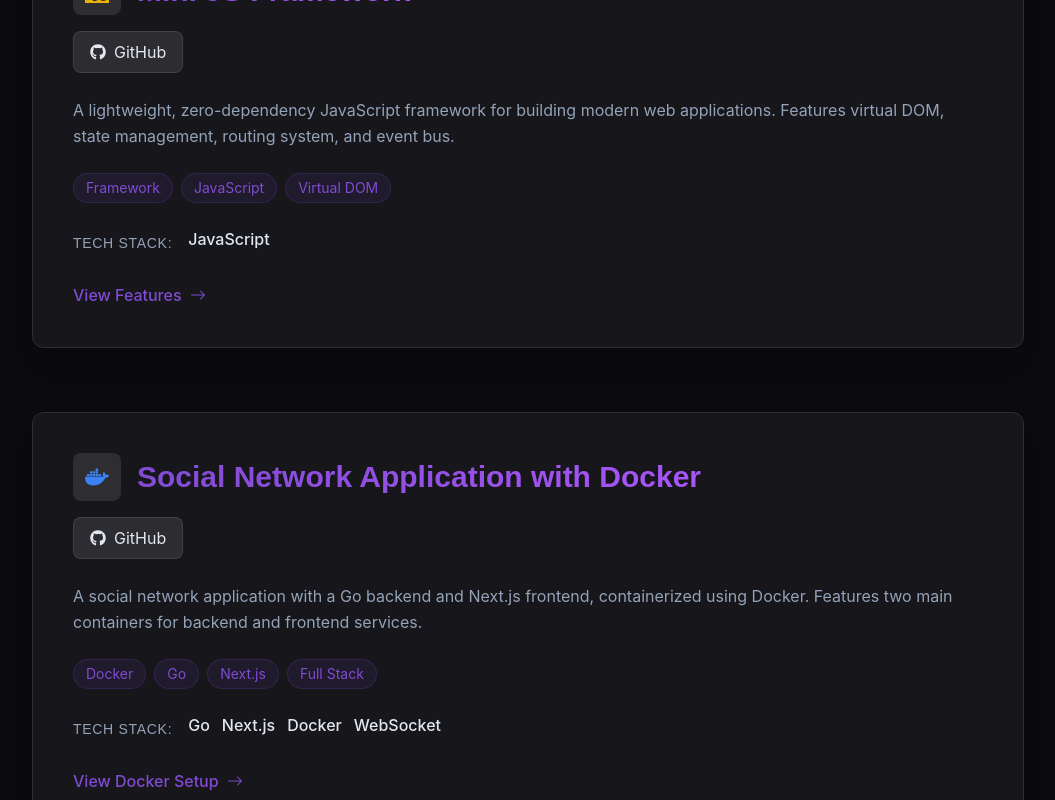
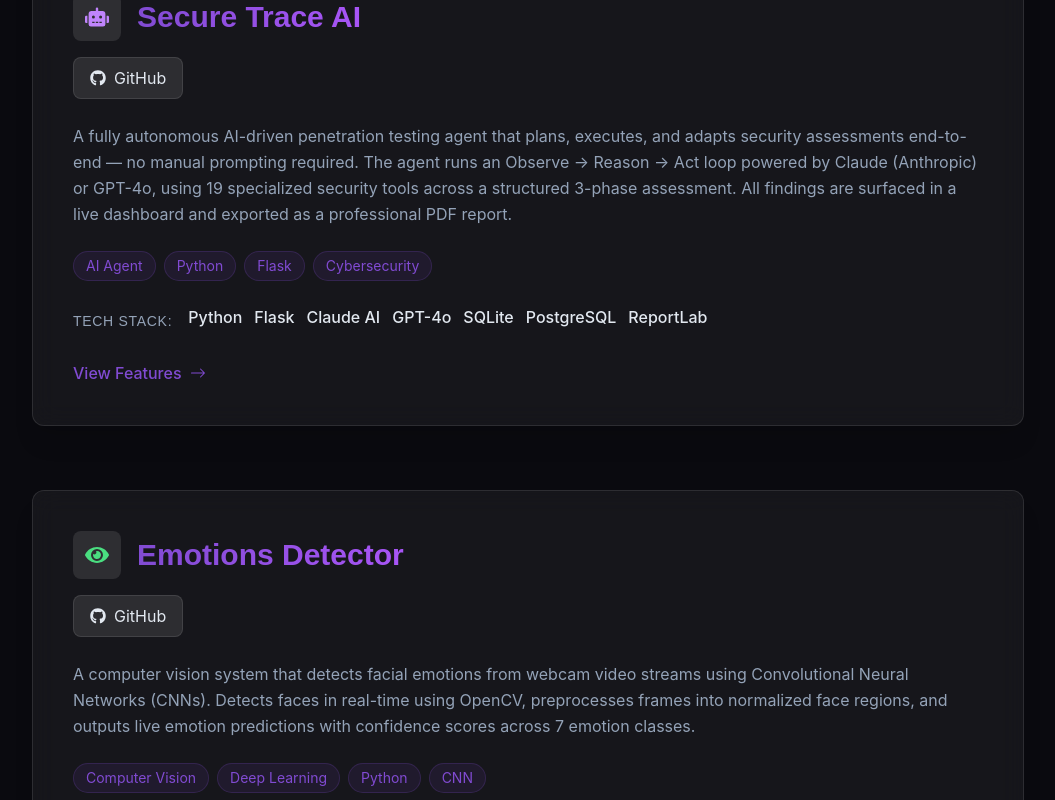
Before and after one commit to wxmohd/my-portfolio, a Next.js app: page /projects in a window 1280 px wide. Shown: the part 840-1640 px from the top of the page, without its empty margins (112-1167 px from the left). Built offline with nearby package versions, Linux system fonts and the light colour scheme.

Commit message:
updating projects field with new ones

```diff
--- a/pages/contact.tsx
+++ b/pages/contact.tsx
@@ -50,7 +50,7 @@ const socialIconVariants = {
 
 export default function ContactSection() {
   return (
-    <div className="px-4 overflow-hidden min-h-[80vh] flex flex-col justify-center py-12">
+    <div className="px-4 overflow-hidden min-h-[80vh] flex flex-col justify-center pt-24 pb-12">
       {/* Background decorative elements */}
       <div className="absolute top-20 right-10 w-64 h-64 bg-gradient-to-br from-primary/10 to-secondary/10 rounded-full blur-3xl -z-10" />
       <div className="absolute bottom-10 left-10 w-72 h-72 bg-gradient-to-tr from-accent/10 to-primary/10 rounded-full blur-3xl -z-10" />
--- a/pages/projects.tsx
+++ b/pages/projects.tsx
@@ -1,51 +1,53 @@
 import { useState } from 'react'
 import { motion, AnimatePresence } from 'framer-motion'
-import { FaGithub, FaExternalLinkAlt, FaGamepad, FaCode, FaDocker, FaServer, FaReact } from 'react-icons/fa'
+import { FaGithub, FaExternalLinkAlt, FaGamepad, FaCode, FaDocker, FaServer, FaReact, FaRobot, FaEye } from 'react-icons/fa'
 import { SiJavascript, SiNextdotjs, SiGo } from 'react-icons/si'
 import { BsArrowRight, BsCodeSlash } from 'react-icons/bs'
 
 const projects = [
   {
-    title: 'PhishSecure',
-    description: 'A web-based application that uses machine learning to detect phishing emails based on email address. Users can paste an email for risk assessment.',
+    title: 'PhishSecure Bahrain',
+    description: 'A full-stack Cyber Threat Intelligence (CTI) platform monitoring phishing threats targeting Bahrain\'s banking, telecom, government, and business sectors. Collects real threat indicators from live public feeds, scores them for Bahrain relevance, and surfaces them through a Next.js dashboard deployed on Vercel with a Flask API backend on Render.',
     link: 'https://github.com/wxmohd/PhishSecure',
-    demoLink: '#',
-    tags: ['Machine Learning', 'Next.js', 'Flask', 'Security'],
+    demoLink: 'https://phishsecure.onrender.com',
+    tags: ['CTI', 'Next.js', 'Flask', 'Cybersecurity'],
     icon: <FaCode className="text-red-500" size={24} />,
-    tech: ['Python', 'Flask', 'Next.js', 'Tailwind CSS', 'scikit-learn'],
+    tech: ['Next.js', 'TypeScript', 'Python', 'Flask', 'SQLAlchemy', 'SQLite', 'Tailwind CSS', 'Framer Motion'],
     features: [
-      { name: 'Email Analysis', description: 'Paste email address for analysis' },
-      { name: 'ML Detection', description: 'Uses trained model to identify phishing vs legitimate emails' },
-      // { name: 'Threat Detection', description: 'Analyzes suspicious links, spoofed domains, urgent language, and dangerous attachments' },
-      { name: 'Risk Assessment', description: 'Provides verdict, confidence score, and key security flags' }
+      { name: 'Live Threat Collection', description: 'Pulls real indicators from URLhaus, PhishTank, AbuseIPDB, Censys, and AlienVault OTX via async multi-source collection' },
+      { name: 'Bahrain Relevance Scoring', description: 'Scores each indicator (0–100) based on Bahrain brand keywords, .bh TLD, sector detection, and Arabic/English keyword matching' },
+      { name: 'CTI Dashboard', description: 'Polls live stats every 30s — total indicators, high-threat count, daily trend chart, sector breakdown, and recent threat cards' },
+      { name: 'Domain Analysis', description: 'Manual domain lookup with heuristic threat scoring, brand impersonation detection, and recommended action' }
     ]
   },
   {
-    title: 'Mini JS Framework',
-    description: 'A lightweight, zero-dependency JavaScript framework for building modern web applications. Features virtual DOM, state management, routing system, and event bus.',
-    link: 'https://github.com/wxmohd/mini-framework',
+    title: 'Secure Trace AI',
+    description: 'A fully autonomous AI-driven penetration testing agent that plans, executes, and adapts security assessments end-to-end — no manual prompting required. The agent runs an Observe → Reason → Act loop powered by Claude (Anthropic) or GPT-4o, using 19 specialized security tools across a structured 3-phase assessment. All findings are surfaced in a live dashboard and exported as a professional PDF report.',
+    link: '#',
     demoLink: '#',
-    tags: ['Framework', 'JavaScript', 'Virtual DOM'],
-    icon: <SiJavascript className="text-yellow-500" size={24} />,
-    tech: ['JavaScript'],
+    tags: ['AI Agent', 'Python', 'Flask', 'Cybersecurity'],
+    icon: <FaRobot className="text-purple-400" size={24} />,
+    tech: ['Python', 'Flask', 'Claude AI', 'GPT-4o', 'SQLite', 'PostgreSQL', 'ReportLab'],
     features: [
-      { name: 'Virtual DOM', description: 'Efficient DOM manipulation without direct browser interactions' },
-      { name: 'State Management', description: 'Centralized application state with reactive updates' },
-      { name: 'Routing System', description: 'Simple hash-based routing for single-page applications' },
-      { name: 'Event Bus', description: 'Custom event handling for component communication' }
+      { name: 'Autonomous Agent', description: 'Observe → Reason → Act loop with full LLM reasoning trace — no manual prompting required' },
+      { name: '19 Security Tools', description: 'XSS, SQLi, CORS, IDOR, header analysis, directory listing, open redirect, path traversal, and more' },
+      { name: 'Live Dashboard', description: 'Real-time scan progress via WebSocket, severity charts, and findings table' },
+      { name: 'PDF Reports', description: 'Professional branded reports with cover page, findings, evidence, remediation, and agent trace' }
     ]
   },
   {
-    title: 'Social Network Application with Docker',
-    description: 'A social network application with a Go backend and Next.js frontend, containerized using Docker. Features two main containers for backend and frontend services.',
-    link: 'https://github.com/wxmohd/social-network',
+    title: 'Emotions Detector',
+    description: 'A computer vision system that detects facial emotions from webcam video streams using Convolutional Neural Networks (CNNs). Detects faces in real-time using OpenCV, preprocesses frames into normalized face regions, and outputs live emotion predictions with confidence scores across 7 emotion classes.',
+    link: 'https://learn.reboot01.com/git/wamohamed/emotions-detector',
     demoLink: '#',
-    tags: ['Docker', 'Go', 'Next.js', 'Full Stack'],
-    icon: <FaDocker className="text-blue-500" size={24} />,
-    tech: ['Go', 'Next.js', 'Docker', 'WebSocket'],
-    dockerSetup: [
-      { name: 'Backend Container', description: 'Go application that handles server-side logic, database interactions, and WebSocket connections' },
-      { name: 'Frontend Container', description: 'Next.js application that serves the client-side interface' }
+    tags: ['Computer Vision', 'Deep Learning', 'Python', 'CNN'],
+    icon: <FaEye className="text-green-400" size={24} />,
+    tech: ['Python', 'TensorFlow', 'OpenCV', 'Streamlit', 'NumPy', 'Pandas'],
+    features: [
+      { name: 'Real-time Detection', description: 'Processes webcam video streams at ~30 FPS, detecting faces and predicting emotions with confidence scores' },
+      { name: '7 Emotion Classes', description: 'Classifies Happy, Sad, Angry, Surprise, Fear, Disgust, and Neutral from 48×48 grayscale face images' },
+      { name: 'CNN Architecture', description: '3 convolutional blocks with batch normalization, dropout, and data augmentation to handle class imbalance' },
+      { name: 'Streamlit Interface', description: 'Interactive web UI for model evaluation, real-time detection, training results, and integration tests' }
     ]
   }
 ]
@@ -172,41 +174,6 @@ export default function ProjectsSection() {
                 </div>
               )}
 
-              {'dockerSetup' in project && (
-                <div className="mt-6">
-                  <motion.button
-                    className="flex items-center text-primary font-medium"
-                    onClick={() => setActiveProject(activeProject === i ? null : i)}
-                    whileHover={{ x: 5 }}
-                    transition={{ duration: 0.2 }}
-                  >
-                    <span>View Docker Setup</span>
-                    <BsArrowRight className="ml-2" />
-                  </motion.button>
-
-                  <AnimatePresence>
-                    {activeProject === i && (
-                      <motion.div
-                        className="mt-4 space-y-4"
-                        initial={{ opacity: 0, height: 0 }}
-                        animate={{ opacity: 1, height: 'auto' }}
-                        exit={{ opacity: 0, height: 0 }}
-                        transition={{ duration: 0.3 }}
-                      >
-                        {project.dockerSetup.map((container, idx) => (
-                          <div key={idx} className="bg-white/5 p-4 rounded-lg border border-white/10">
-                            <h4 className="font-bold text-secondary mb-2 flex items-center">
-                              {idx === 0 ? <FaServer className="mr-2" /> : <FaReact className="mr-2" />}
-                              {container.name}
-                            </h4>
-                            <p className="text-muted text-sm">{container.description}</p>
-                          </div>
-                        ))}
-                      </motion.div>
-                    )}
-                  </AnimatePresence>
-                </div>
-              )}
             </div>
           </motion.div>
         ))}
```
Also changed, not shown: 1 other file (tests, documents, lock files or other folders).
